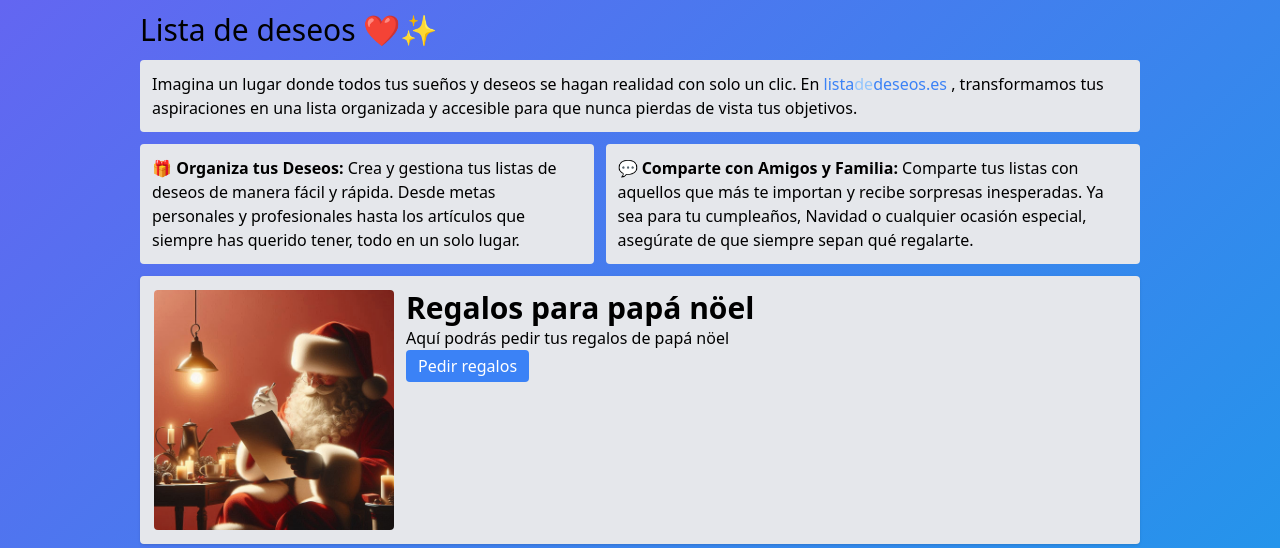
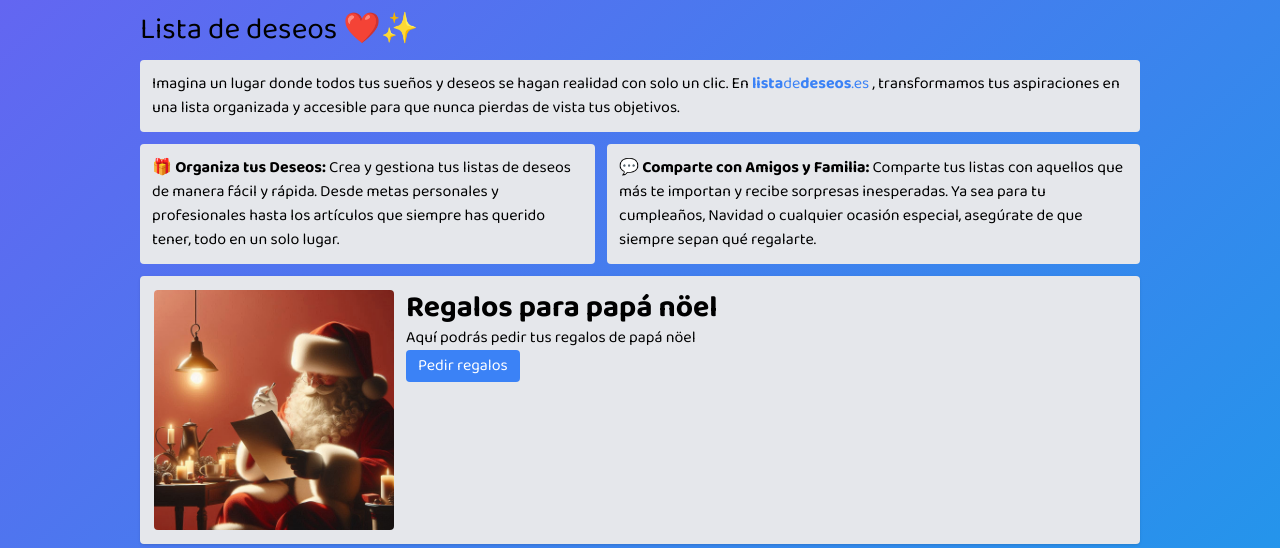
Before and after one commit to listadedeseos/listadedeseos-astro, an Astro site: page / in a window 1280 px wide. Shown: the top 548 px of the page. Built offline with nearby package versions, Linux system fonts and the light colour scheme; Astro itself is replaced by a stand-in of ours.

Commit message:
Baloo2 font added

```diff
--- a/src/layouts/Layout.astro
+++ b/src/layouts/Layout.astro
@@ -15,10 +15,20 @@ const { title } = Astro.props;
     <link rel="icon" type="image/svg+xml" href="/favicon.svg" />
     <meta name="generator" content={Astro.generator} />
     <title>{title}</title>
+    <link
+      href="https://fonts.googleapis.com/css2?family=Baloo+2:wght@400..800&family=Concert+One&family=Righteous&family=Sora:wght@100..800&display=swap"
+      rel="stylesheet"
+    />
   </head>
   <body
-    class="bg-gradient-to-br from-indigo-500 to-sky-500 flex flex-col items-center min-h-screen"
+    class="baloo2 bg-gradient-to-br from-indigo-500 to-sky-500 flex flex-col items-center min-h-screen"
   >
     <slot />
   </body>
 </html>
+
+<style>
+  .baloo2 {
+    font-family: "Baloo 2", sans-serif;
+  }
+</style>
--- a/src/pages/index.astro
+++ b/src/pages/index.astro
@@ -9,7 +9,7 @@ import Layout from "../layouts/Layout.astro";
     <p class="bg-gray-200 p-3 rounded">
       Imagina un lugar donde todos tus sueños y deseos se hagan realidad con
       solo un clic. En <a class="text-blue-500" href="//listadedeseos.es"
-        >lista<span class="text-blue-300">de</span>deseos.es</a
+        ><strong>lista</strong>de<strong>deseos</strong>.es</a
       > , transformamos tus aspiraciones en una lista organizada y accesible para
       que nunca pierdas de vista tus objetivos.
     </p>
@@ -34,7 +34,7 @@ import Layout from "../layouts/Layout.astro";
         <img
           class="h-60 rounded"
           src="/img/santaclaus.png"
-          alt="Imagen de papá noel leyendo una carta, es una imagen cálida"
+          alt="Imagen de santa claus leyendo una carta, es una imagen cálida"
         />
         <div>
           <h2 class="font-bold text-3xl">Regalos para papá nöel</h2>
```
